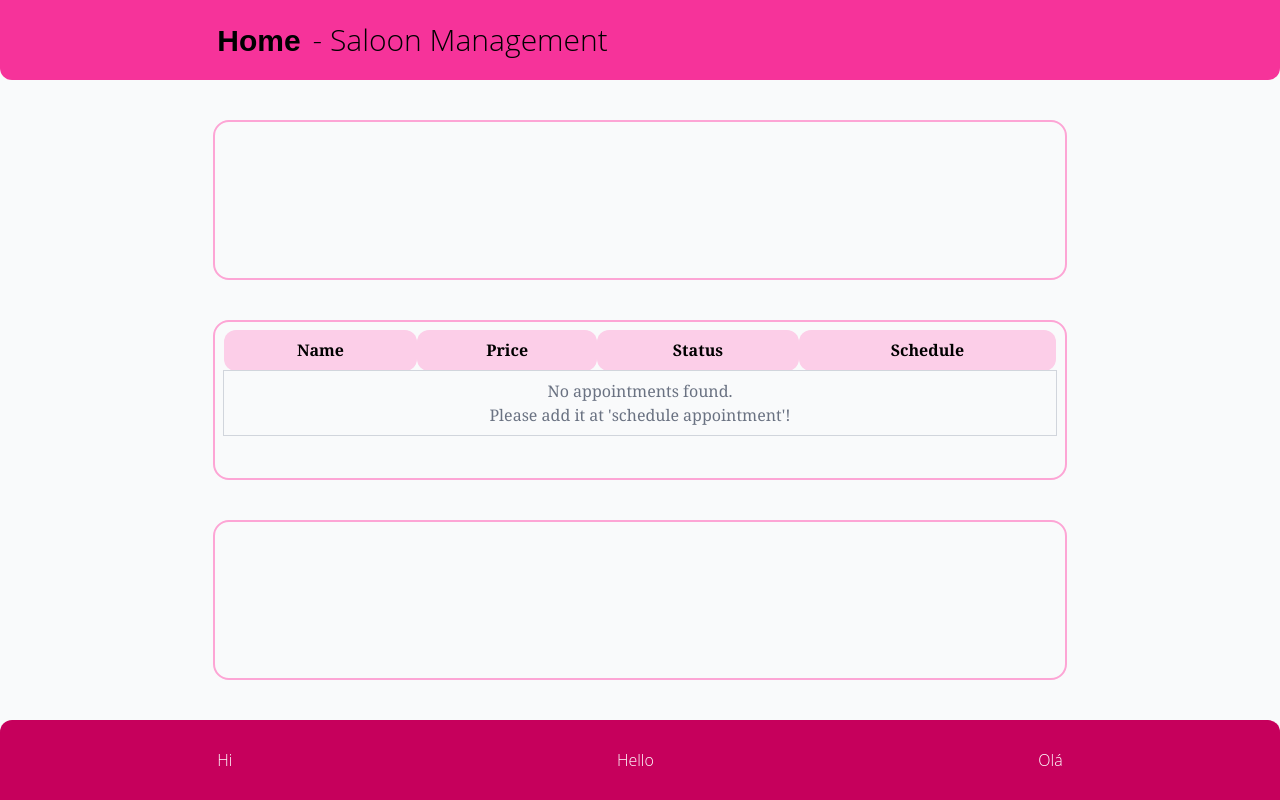
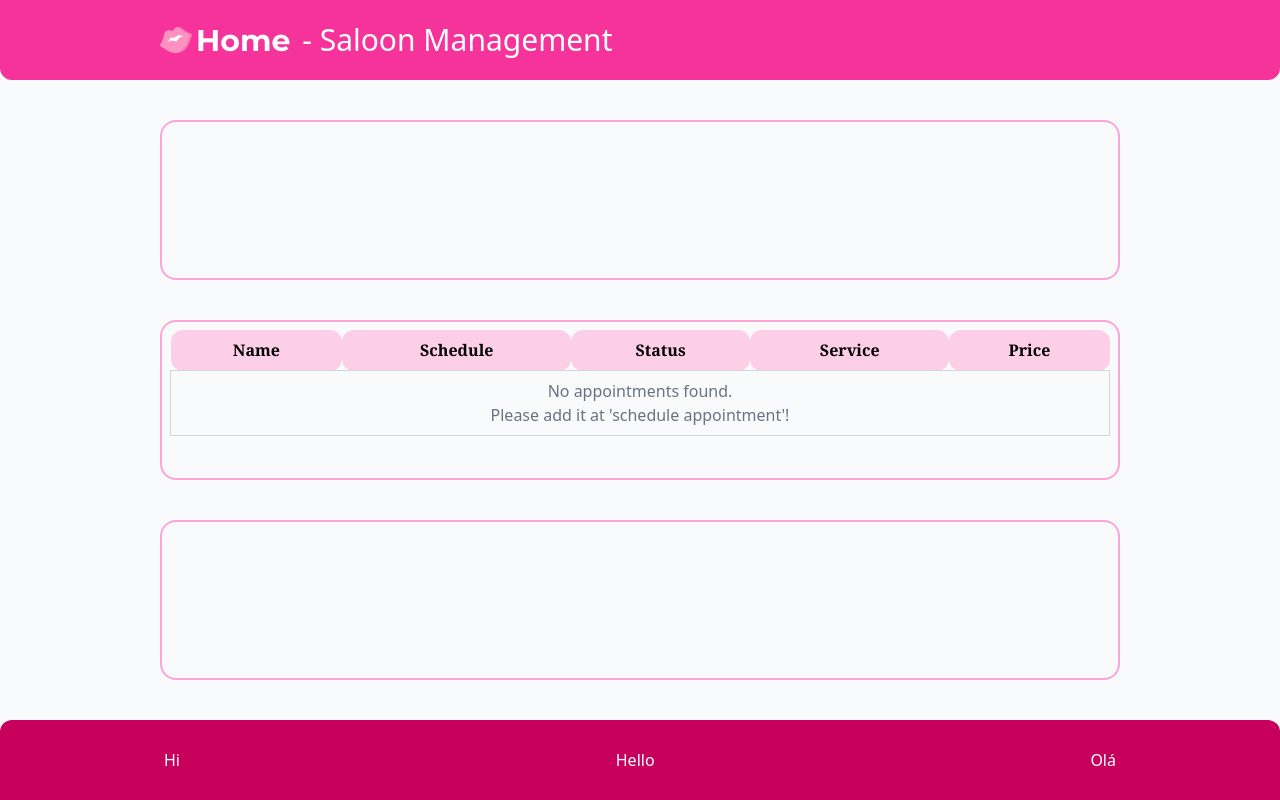
Before and after one commit to limatila/saloon-mgmt-app, a Django app: page /home in a window 1280 px wide. Run offline with Django 5.2, Linux system fonts and the light colour scheme; some libraries are stand-ins or nearby versions.

Commit message:
feat: finishing details and full view pages
todo: nav bar at base.html, and start backend development
maybe more tests when backend development gets integrated

```diff
--- a/src/saloon/static/css/dist/styles.css
+++ b/src/saloon/static/css/dist/styles.css
@@ -288,7 +288,7 @@ body {
   flex-direction: column;
 }
 h1, h2, h3 {
-  font-family: 'Montserrat', sans-serif;
+  font-family: 'Montserrat', sans-serif, Verdana;
   --tw-font-weight: var(--font-weight-bold);
   font-weight: var(--font-weight-bold);
 }
@@ -304,10 +304,8 @@ h3 {
   font-size: var(--text-xl);
   line-height: var(--tw-leading, var(--text-xl--line-height));
 }
-p, span, li {
-  --tw-font-weight: var(--font-weight-light);
-  font-weight: var(--font-weight-light);
-  font-family: 'Open Sans', sans-serif;
+p, span, td {
+  font-family: var(--font-sans);
 }
 h1, h2, h3, p, span, li, button {
   height: -moz-fit-content;
@@ -320,7 +318,6 @@ a {
   text-decoration: none;
 }
 button {
-  scale: 155%;
   transition-property: transform, translate, scale, rotate;
   transition-timing-function: var(--tw-ease, var(--default-transition-timing-function));
   transition-duration: var(--tw-duration, var(--default-transition-duration));
@@ -329,7 +326,7 @@ button {
 }
 .wrapper {
   margin: auto;
-  width: calc(2/3 * 100%);
+  width: calc(3/4 * 100%);
   padding: calc(var(--spacing) * 0);
   margin-top: calc(var(--spacing) * 0);
   margin-bottom: calc(var(--spacing) * 0);
@@ -341,6 +338,9 @@ header {
   top: calc(var(--spacing) * 0);
   height: calc(var(--spacing) * 20);
   width: 100%;
+  & div.wrapper {
+    color: var(--color-white);
+  }
 }
 .header-content {
   display: flex;
@@ -348,11 +348,20 @@ header {
   justify-content: space-between;
   height: 100%;
 }
+.header-title {
+  display: flex;
+  align-items: center;
+  & img, h1 {
+    display: inline;
+  }
+}
 #mgmt-title {
   display: none;
   @media (width >= 64rem) {
     display: inline;
   }
+  --tw-font-weight: var(--font-weight-light);
+  font-weight: var(--font-weight-light);
 }
 section.main-content {
   display: flex;
--- a/src/saloon/templates/common/base.html
+++ b/src/saloon/templates/common/base.html
@@ -12,15 +12,21 @@
         <meta name="keywords" content="saloon">
         <meta name="viewport" content="width=device-width, initial-scale=1.0">
         <meta http-equiv="X-UA-Compatible" content="ie=edge">
+        <link rel="icon" href="{% static "imgs/icons/kiss.png" %}">
+        <link href="https://fonts.googleapis.com/css2?family=Montserrat:wght@400;700&family=Open+Sans&display=swap" rel="stylesheet">
         {% tailwind_css %}
+        {% block head %}{% endblock head %}
     </head>
 
     <body class="bg-gray-50 text-black font-serif leading-normal tracking-normal">
         <header>
             <div class="wrapper header-content">
-                <h1>
-                    {{ title }}<span id="mgmt-title"> - Saloon Management</span>
-                </h1>
+                <div class="header-title">
+                    <img src="{% static "imgs/icons/kiss.png" %}" alt="saloon icon" width="32" height="auto">
+                    <h1>
+                        {{ title }}<span id="mgmt-title"> - Saloon Management</span>
+                    </h1>
+                </div>
                 <nav>
                     {% comment %} TODO {% endcomment %}
                 </nav>
--- a/src/saloon/templates/components/appointments-view.html
+++ b/src/saloon/templates/components/appointments-view.html
@@ -4,22 +4,24 @@
         <thead>
             <tr class="bg-pink-200">
                 <th>Name</th>
+                <th>Schedule</th>
+                <th>Status</th>
+                <th>Service</th>
                 <th>Price</th>
-                <th>Status</th>
-                <th>Schedule</th>
             </tr>
         </thead>
         <tbody>
             {% for item in appointments %}
                 <tr class="hover:bg-gray-50">
                     <td>{{ item.name }}</td>
+                    <td>{{ item.schedule_datetime }}</td>
+                    <td>{{ item.status }}</td>
+                    <td>{{ item.service }}</td>
                     <td>{{ item.price }}</td>
-                    <td>{{ item.status }}</td>
-                    <td>{{ item.schedule_datetime }}</td>
                 </tr>
             {% empty %}
                 <tr>
-                    <td colspan="4" class="py-4 text-gray-500">No appointments found.<br> Please add it at 'schedule appointment'!</td>
+                    <td colspan="10" class="py-4 text-gray-500">No appointments found.<br> Please add it at 'schedule appointment'!</td>
                 </tr>
             {% endfor %}
         </tbody>
--- a/src/saloon/urls.py
+++ b/src/saloon/urls.py
@@ -2,7 +2,9 @@ from .views import renderers
 from django.urls import path
 
 urlpatterns = [
-    path('', renderers.redirectHome, name='root'),
-    path('home', renderers.home, name='home'),
-    path('base', renderers.base, name='base-debug')
+    path('', renderers.REDIRECT_HOME, name='root'),
+    path('base', renderers.BASE, name='base-debug'),
+    path('home', renderers.HOME, name='home'),
+    path('workers', renderers.WORKERS, name='workers'),
+    path('appointments', renderers.APPOINTMENTS, name='appointments')
 ]
--- a/src/saloon/views/renderers.py
+++ b/src/saloon/views/renderers.py
@@ -2,10 +2,10 @@ from django.shortcuts import render, redirect
 
 # Create your views here.
 
-def redirectHome(request):
+def REDIRECT_HOME(request):
     return redirect('home')
 
-def home(request, base: bool = False):
+def HOME(request, base: bool = False):
     title: str = "Home"
     if base: title = "Base"
     return render(request, 'pages/home.html',
@@ -16,5 +16,23 @@ def home(request, base: bool = False):
                         }
             )
 
-def base(request):
-    return home(request, True)
+def APPOINTMENTS(request):
+    title: str = "Appointments"
+    return render(request, 'pages/appointments.html',
+                        context={
+                            'childRender': True,
+                            'title': title
+                        }
+            )
+
+def WORKERS(request):
+    title: str = "Workers"
+    return render(request, 'pages/workers.html',
+                        context={
+                            'childRender': True,
+                            'title': title
+                        }
+            )
+
+def BASE(request):
+    return HOME(request, True)
```
Also changed, not shown: src/saloon/static_src/src/base.css (+19 -10 lines), src/saloon/templates/pages/appointments.html (+16 -0 lines), src/saloon/templates/pages/workers.html (+16 -0 lines), src/saloon/static/imgs/icons/kiss.png (added), src/saloon/templates/pages/registrations/services.html (added).
